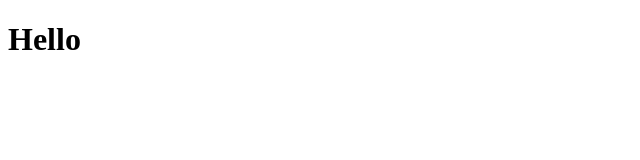
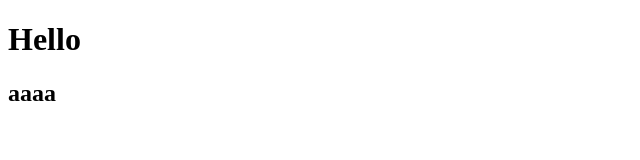
Before and after one commit to HuuFuoc/fer202, a plain HTML site: page index.html in a window 1280 px wide. Shown: the full height of the page, 0-640 px from the left. Drawn offline with Linux system fonts and the light colour scheme.

Commit message:
Update index.html

```diff
--- a/index.html
+++ b/index.html
@@ -7,5 +7,6 @@
   </head>
   <body>
     <h1>Hello</h1>
+    <h2>aaaa</h2>
   </body>
 </html>
```
